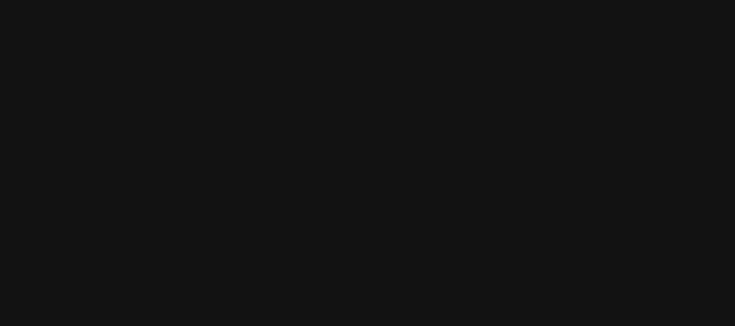
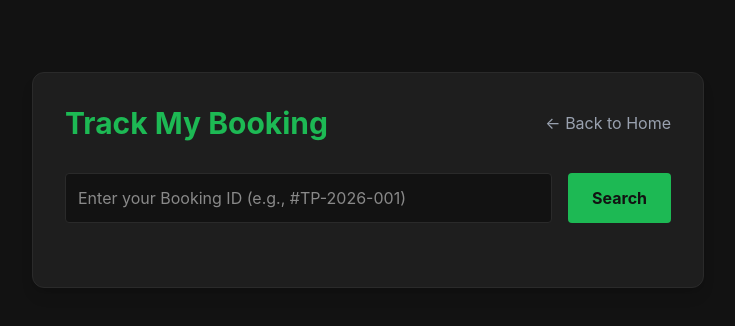
Before and after one commit to Arosha-51/TP-Sound-Rental-Management-System, a React app in the folder frontend/: page /track in a window 1280 px wide. Before the commit this address had no page. Shown: the top 326 px of the page, without its empty margins (272-1007 px from the left). Built offline with nearby package versions, Linux system fonts and the light colour scheme; the HTML template or start-up script is replaced by a standard one.

Commit message:
TPS-170 TPS-159 #comment Implemented Track My Booking UI and Inventory UI

```diff
--- a/frontend/src/App.jsx
+++ b/frontend/src/App.jsx
@@ -2,6 +2,7 @@ import { BrowserRouter as Router, Routes, Route } from 'react-router-dom';
 import Catalog from './pages/Catalog';
 import BookingForm from './pages/BookingForm';
 import Dashboard from './pages/Dashboard';
+import TrackBooking from './pages/TrackBooking';
 
 function App() {
   return (
@@ -10,6 +11,7 @@ function App() {
         <Route path="/" element={<Catalog />} />
         <Route path="/book" element={<BookingForm />} />
         <Route path="/admin" element={<Dashboard />} />
+        <Route path="/track" element={<TrackBooking />} />
       </Routes>
     </Router>
   );
--- a/frontend/src/pages/Catalog.jsx
+++ b/frontend/src/pages/Catalog.jsx
@@ -1,6 +1,7 @@
 import { useState, useEffect } from 'react';
 import axios from 'axios';
 import logo from '../assets/Logo.png';
+import { useNavigate } from 'react-router-dom';
 
 // Image imports
 import maxtoneDrumKit from '../assets/Gear_Maxtone_Drum_Kit.jpg';
@@ -27,6 +28,8 @@ const imageMap = {
 const API_URL = 'http://localhost:5000/api';
 
 function Catalog() {
+  const navigate = useNavigate(); // 👈 මේක අලුතෙන් දැම්මා
+
   const [equipment, setEquipment] = useState([]);
   const [loading, setLoading] = useState(true);
   const [error, setError] = useState(null);
@@ -96,7 +99,11 @@ function Catalog() {
             />
           </div>
 
-          <button className="flex items-center gap-2 text-white hover:text-neon transition">
+          {/* 👇 මේ බොත්තමට onClick දැම්මා 👇 */}
+          <button
+            onClick={() => navigate('/track')}
+            className="flex items-center gap-2 text-white hover:text-neon transition"
+          >
             <span>📋</span>
             <span className="text-sm">Track My Booking</span>
           </button>
@@ -181,8 +188,10 @@ function Catalog() {
                     </span>
                   </p>
 
+                  {/* 👇 මේ බොත්තමට අදාල බඩුවේ ID එක එක්ක Book කරන පිටුවට යන්න හැදුවා 👇 */}
                   <button
                     disabled={item.status !== 'Available'}
+                    onClick={() => navigate('/book', { state: { equipmentId: item._id, equipment: item } })}
                     className={`w-full py-2 rounded-lg font-semibold transition ${
                       item.status === 'Available'
                         ? 'bg-neon text-dark hover:bg-neon/90'
--- /dev/null
+++ b/frontend/src/pages/TrackBooking.jsx
@@ -0,0 +1,112 @@
+import React, { useState } from 'react';
+import axios from 'axios';
+import { useNavigate } from 'react-router-dom';
+
+const TrackBooking = () => {
+  const navigate = useNavigate();
+  const [bookingId, setBookingId] = useState('');
+  const [booking, setBooking] = useState(null);
+  const [error, setError] = useState('');
+  const [loading, setLoading] = useState(false);
+
+  const handleSearch = async (e) => {
+    e.preventDefault();
+    setLoading(true);
+    setError('');
+    setBooking(null);
+
+    try {
+      // 👇 මෙන්න මේ පේළිය තමයි ඔයාගේ කෝඩ් එකේ අඩුවෙලා තිබ්බේ 👇
+      // මේකෙන් ඉන්පුට් එකේ තියෙන # ලකුණ අයින් කරනවා
+      const cleanBookingId = bookingId.replace('#', '');
+
+      // ඊට පස්සේ ඒක API එකට යවනවා
+      const response = await axios.get(`http://localhost:5000/api/bookings/track/${cleanBookingId}`);
+      setBooking(response.data);
+    } catch (err) {
+      console.error(err);
+      setError(err.response?.data?.message || 'Booking not found. Please check your Booking ID.');
+    } finally {
+      setLoading(false);
+    }
+  };
+
+  return (
+    <div className="min-h-screen bg-dark p-8 flex justify-center items-start">
+      <div className="w-full max-w-2xl bg-dark-card border border-dark-border rounded-xl p-8 shadow-lg mt-10">
+
+        <div className="flex justify-between items-center mb-8">
+          <h2 className="text-3xl font-bold text-neon">Track My Booking</h2>
+          <button onClick={() => navigate('/')} className="text-gray-400 hover:text-white">
+            ← Back to Home
+          </button>
+        </div>
+
+        <form onSubmit={handleSearch} className="flex gap-4 mb-8">
+          <input
+            type="text"
+            value={bookingId}
+            onChange={(e) => setBookingId(e.target.value)}
+            className="flex-1 bg-dark border border-dark-border rounded p-3 text-white focus:outline-none focus:border-neon"
+            placeholder="Enter your Booking ID (e.g., #TP-2026-001)"
+            required
+          />
+          <button
+            type="submit"
+            disabled={loading}
+            className="bg-neon text-dark font-bold px-6 py-3 rounded hover:bg-green-500 transition"
+          >
+            {loading ? 'Searching...' : 'Search'}
+          </button>
+        </form>
+
+        {error && (
+          <div className="p-4 bg-red-900 border border-red-500 text-red-200 rounded mb-6">
+            {error}
+          </div>
+        )}
+
+        {booking && (
+          <div className="bg-gray-800 border-2 border-dark-border rounded-lg p-6">
+            <h3 className="text-2xl font-bold text-white mb-4 border-b border-gray-600 pb-2">Booking Details</h3>
+
+            <div className="grid grid-cols-2 gap-4 text-lg">
+              <div>
+                <p className="text-gray-400 text-sm">Booking ID</p>
+                <p className="text-white font-bold">{booking.bookingId}</p>
+              </div>
+              <div>
+                <p className="text-gray-400 text-sm">Status</p>
+                <span className={`px-3 py-1 rounded text-sm font-bold ${
+                  booking.status === 'Approved' ? 'bg-green-600 text-white' :
+                  booking.status === 'Rejected' ? 'bg-red-600 text-white' :
+                  'bg-yellow-600 text-black'
+                }`}>
+                  {booking.status}
+                </span>
+              </div>
+              <div>
+                <p className="text-gray-400 text-sm">Start Date</p>
+                <p className="text-white">{new Date(booking.startDate).toLocaleDateString()}</p>
+              </div>
+              <div>
+                <p className="text-gray-400 text-sm">End Date</p>
+                <p className="text-white">{new Date(booking.endDate).toLocaleDateString()}</p>
+              </div>
+              <div>
+                <p className="text-gray-400 text-sm">Equipment</p>
+                <p className="text-white">{booking.equipmentId?.name || 'N/A'}</p>
+              </div>
+              <div>
+                <p className="text-gray-400 text-sm">Total Fee</p>
+                <p className="text-neon font-bold">LKR {booking.totalFee}</p>
+              </div>
+            </div>
+          </div>
+        )}
+      </div>
+    </div>
+  );
+};
+
+export default TrackBooking;
```
